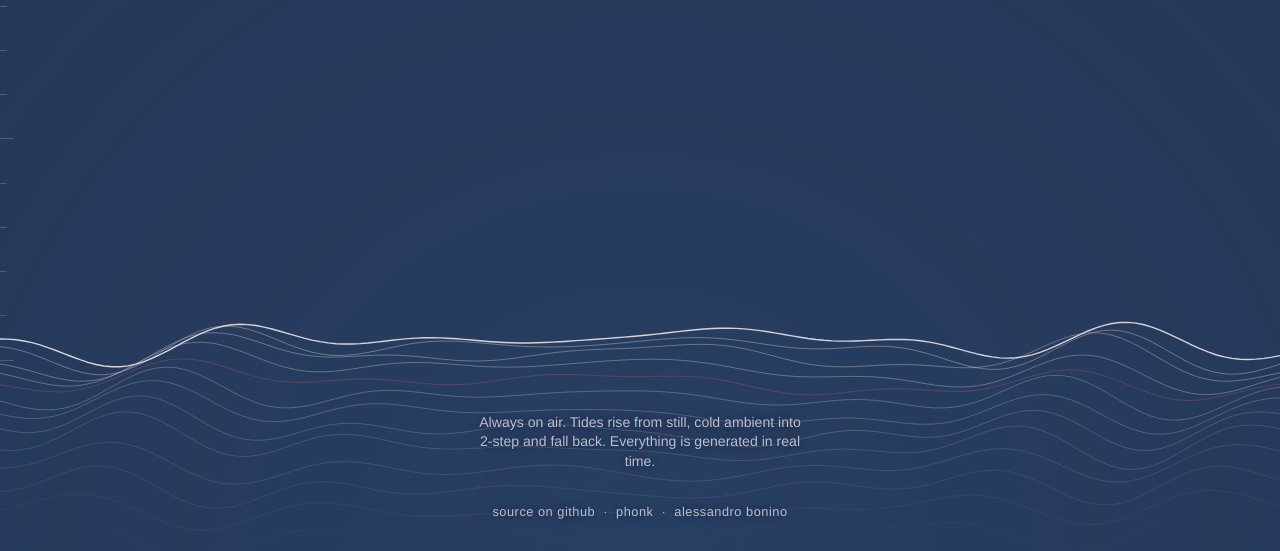
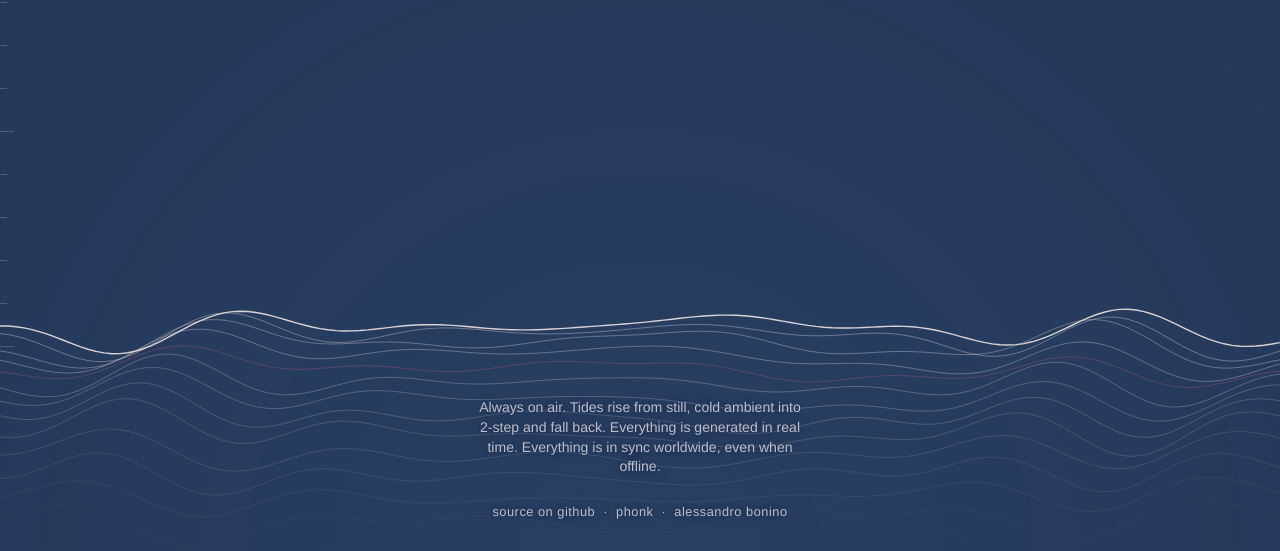
Before and after one commit to phonk/galaverna, a plain HTML site: page index.html in a window 1280 px wide. Shown: the part 249-800 px from the top of the page. Drawn offline with Linux system fonts and the light colour scheme.

Commit message:
Description: in sync worldwide, even when offline
Co-Authored-By: Claude Fable 5.2 <noreply@anthropic.com>
Claude-Session: https://claude.ai/code/session_01PvgmHvRfxFKxUuo4xfLyaD

```diff
--- a/index.html
+++ b/index.html
@@ -68,7 +68,7 @@ h1{font-weight:300;font-size:1.5rem;letter-spacing:-.01em;margin:0}
   <div class="cap">
     <span id="nowA" hidden>f min</span>
     <span id="nowB" hidden>track 1, bar 1 of 96 at 58 bpm</span>
-    <p class="hint" id="hint">Always on air. Tides rise from still, cold ambient into 2-step and fall back. Everything is generated in real time.</p>
+    <p class="hint" id="hint">Always on air. Tides rise from still, cold ambient into 2-step and fall back. Everything is generated in real time. Everything is in sync worldwide, even when offline.</p>
   </div>
 
   <footer class="foot"><a href="https://github.com/phonk/galaverna">source on github</a><span aria-hidden="true">·</span><a href="https://phonk.github.io/" target="_blank" rel="noopener">phonk</a><span aria-hidden="true">·</span><a href="https://alessandrobonino.com/" target="_blank" rel="noopener">alessandro bonino</a></footer>
```
